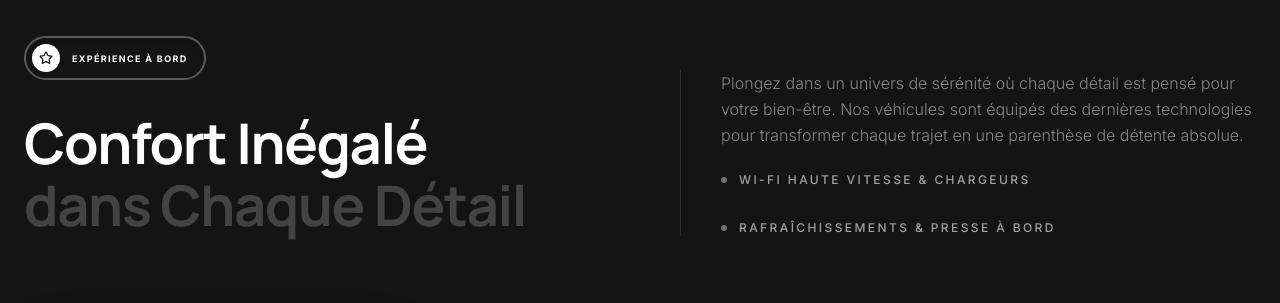
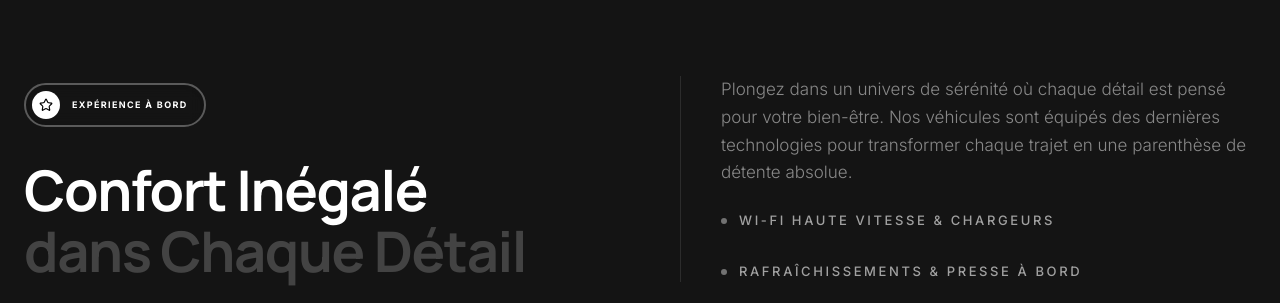
Before and after one commit to latelierdigitaldemande-cloud/Prestige-cab, a React (Vite) app: page / in a window 1280 px wide. Shown: the part 3945-4248 px from the top of the page. Built offline with nearby package versions, Linux system fonts and the light colour scheme.

Commit message:
style: update typography and layout adjustments
Refine component layouts in About and Services sections and improve text legibility with updated font sizes and spacing for a more polished UI.

```diff
--- a/src/components/About.tsx
+++ b/src/components/About.tsx
@@ -15,7 +15,7 @@ const About = ({ t }: AboutProps) => {
       <div className="max-w-7xl mx-auto px-4 sm:px-5 md:px-6 w-full h-full flex flex-col justify-center">
         <div className="grid lg:grid-cols-2 gap-12 lg:gap-16 items-center">
           {/* Text Content - More Compact Interactive Mechanic */}
-          <div className="flex flex-col">
+          <div className="flex flex-col order-2 lg:order-1">
             <SectionHeader
               badgeIcon={ShieldCheck}
               badgeText={t.about_label}
@@ -26,7 +26,7 @@ const About = ({ t }: AboutProps) => {
             <p className="text-text-muted text-[16px] md:text-[20px] leading-relaxed mb-6 md:mb-8 font-normal mt-[-2.5rem] md:mt-[-3.5rem]" dangerouslySetInnerHTML={{ __html: t.about_desc }} />
 
             {/* Mobile/Tablet Callout - Positioned above the image in stacked grid */}
-            <div className="lg:hidden mt-4 mb-10 flex flex-col items-start text-left">
+            <div className="lg:hidden mt-4 mb-10 flex flex-col items-center text-center">
               <p
                 className="text-text-muted text-[16px] md:text-[20px] font-normal leading-relaxed mb-8"
                 dangerouslySetInnerHTML={{ __html: t.about_callout }}
@@ -47,7 +47,7 @@ const About = ({ t }: AboutProps) => {
             whileInView={{ opacity: 1, x: 0 }}
             transition={{ duration: 1, ease: [0.16, 1, 0.3, 1] }}
             viewport={{ once: true }}
-            className="relative aspect-[4/4.32] md:aspect-[3/4.8] lg:aspect-[4/3.6] overflow-hidden rounded-3xl bg-tertiary-bg border border-white/10 group shadow-2xl"
+            className="relative aspect-[4/4.32] md:aspect-[3/4.8] lg:aspect-[4/3.6] overflow-hidden rounded-3xl bg-tertiary-bg border border-white/10 group shadow-2xl order-1 lg:order-2"
           >
             <img
               src={aboutImage}
--- a/src/components/Features.tsx
+++ b/src/components/Features.tsx
@@ -63,14 +63,14 @@ const Features = ({ t }: FeaturesProps) => {
             viewport={{ once: true }}
             className="flex flex-col gap-6 lg:pl-10 border-l-0 lg:border-l border-white/10"
           >
-            <p className="text-text-subtle text-sm md:text-base font-light leading-relaxed">
+            <p className="text-text-subtle text-[15px] md:text-[17px] font-light leading-relaxed">
               {t.feat_desc}
             </p>
             <div className="flex flex-wrap gap-4 md:gap-8">
               {[t.feat_spec1, t.feat_spec2].map((spec, i) => (
                 <div key={i} className="flex items-center gap-3">
                   <div className="w-1.5 h-1.5 rounded-full bg-white/40" />
-                  <span className="text-[10px] md:text-xs text-white/60 uppercase tracking-[0.2em] font-medium">
+                  <span className="text-[11px] md:text-[13px] text-white/60 uppercase tracking-[0.2em] font-medium">
                     {spec}
                   </span>
                 </div>
--- a/src/components/Services.tsx
+++ b/src/components/Services.tsx
@@ -47,14 +47,14 @@ const Services = ({ t }: ServicesProps) => {
   ];
 
   return (
-    <section id="services" className="relative min-h-[60vh] flex items-center bg-primary-bg py-12 md:py-20 overflow-hidden">
+    <section id="services" className="relative min-h-[60vh] flex items-center bg-[#111111] py-12 md:py-20 overflow-hidden">
       <div className="max-w-7xl mx-auto px-4 sm:px-5 md:px-6 w-full relative z-10">
         <div className="flex flex-col h-full justify-center max-w-3xl">
           <SectionHeader
             badgeIcon={Briefcase}
             badgeText={t.svc_label}
             title={t.svc_title}
-            className="!mb-8 md:!mb-10"
+            className="!mb-14 md:!mb-20"
             titleClassName="text-[44px] lg:text-[56px]"
           />
 
```
